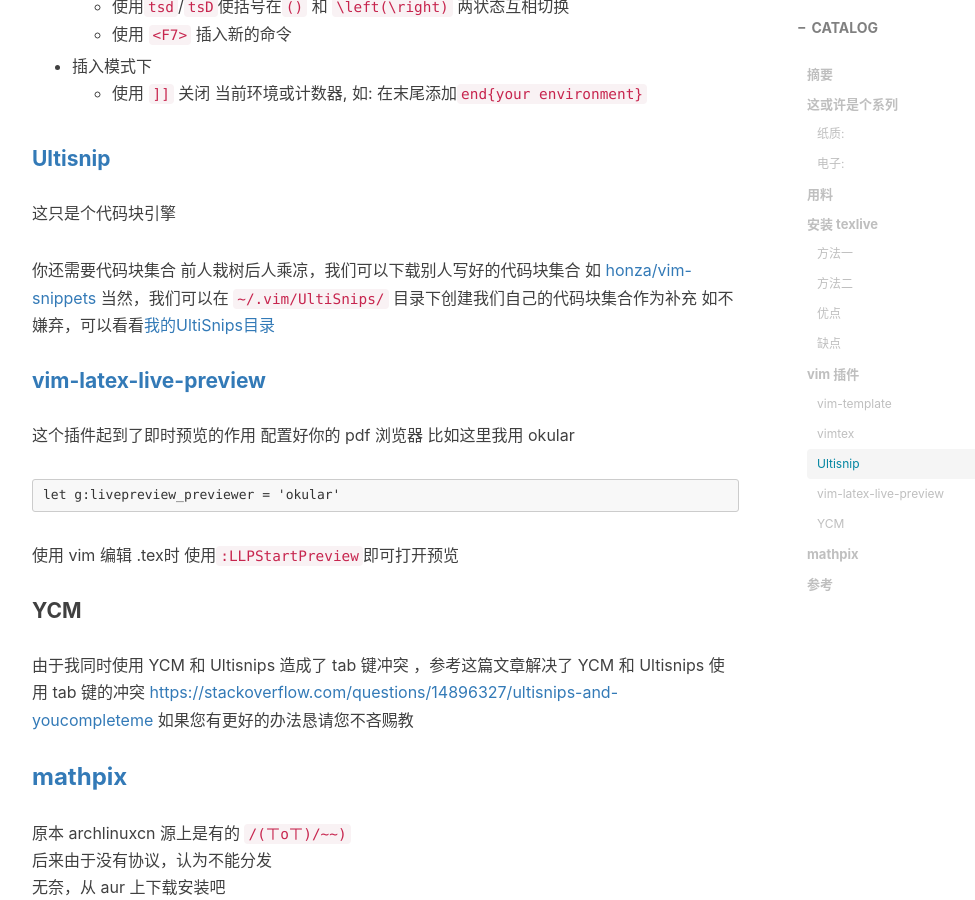
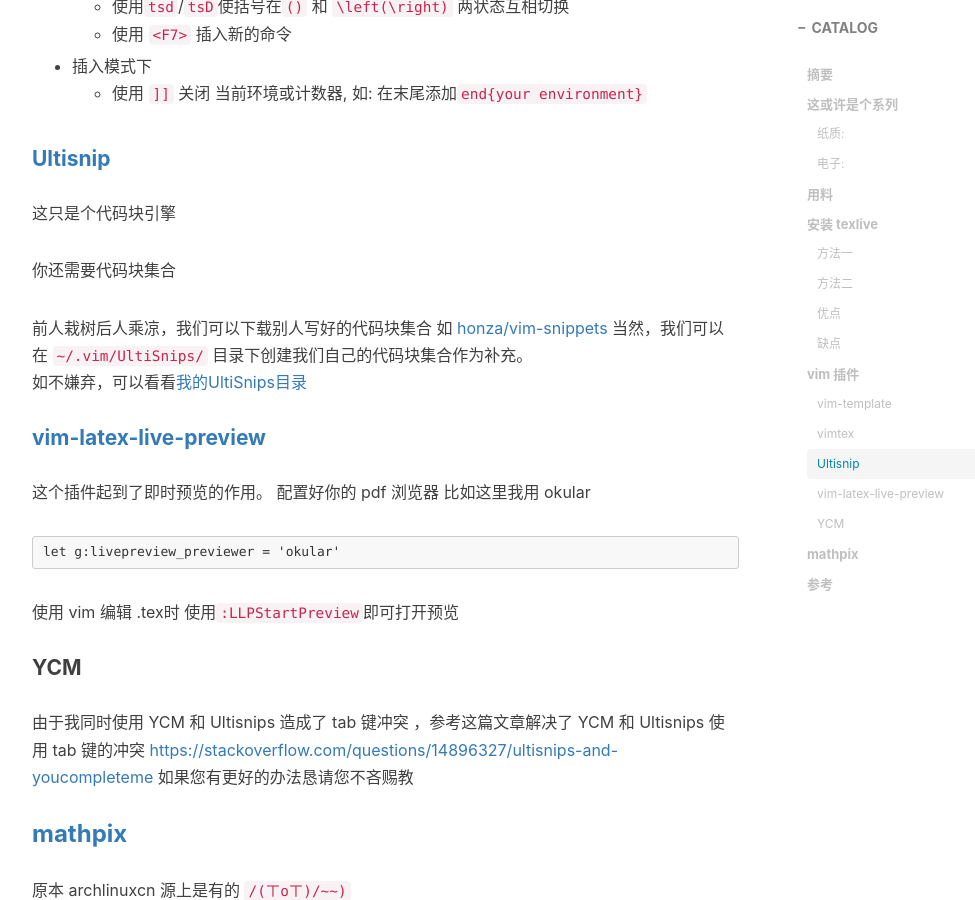
Before and after one commit to junyixu/junyixu.github.io, a Jekyll site: the page built from _posts/2019-03-22-Happy-LaTeXing.md, in a window 1280 px wide and 900 px high, scrolled down 3336 px. Shown: the whole window, without its empty margins (233-1208 px from the left). Built offline with Jekyll 4.4.1, drawn with Linux system fonts in a browser that asks for light colours; nearby versions of some CDN libraries; comment, search, counter and statistics services are not loaded.

````diff
--- a/_posts/2019-03-22-Happy-LaTeXing.md
+++ b/_posts/2019-03-22-Happy-LaTeXing.md
@@ -98,12 +98,13 @@ vimtex 的常见快捷键
 这只是个代码块引擎
 
 你还需要代码块集合
+
 前人栽树后人乘凉，我们可以下载别人写好的代码块集合 如 [honza/vim-snippets](https://github.com/honza/vim-snippets)
-当然，我们可以在 `~/.vim/UltiSnips/` 目录下创建我们自己的代码块集合作为补充
+当然，我们可以在 `~/.vim/UltiSnips/` 目录下创建我们自己的代码块集合作为补充。
 如不嫌弃，可以看看[我的UltiSnips目录](https://github.com/junyixu/dotfiles/tree/master/vim)
 
 #### [vim-latex-live-preview](https://github.com/xuhdev/vim-latex-live-preview)
-这个插件起到了即时预览的作用
+这个插件起到了即时预览的作用。
 配置好你的 pdf 浏览器 比如这里我用 okular
 ```
 let g:livepreview_previewer = 'okular'
````
